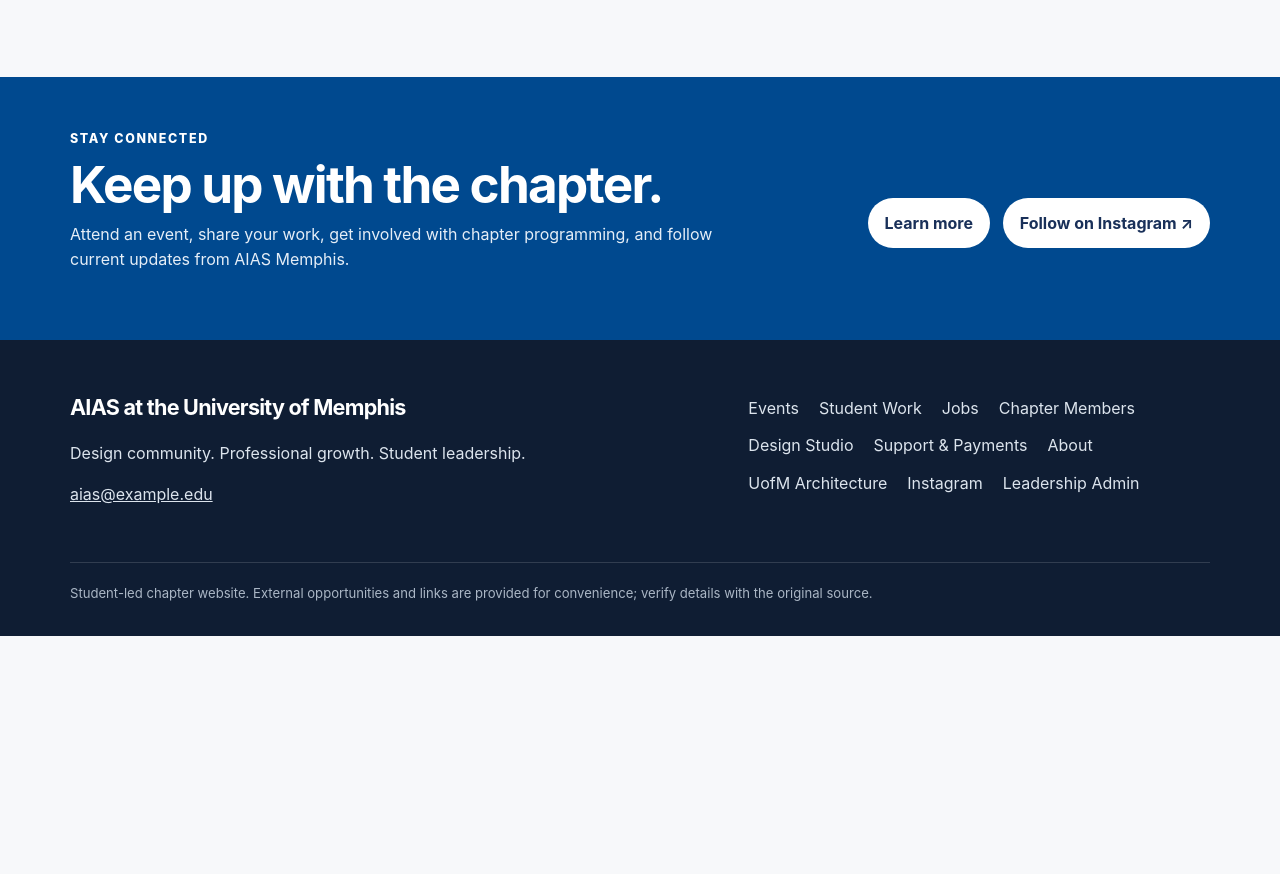
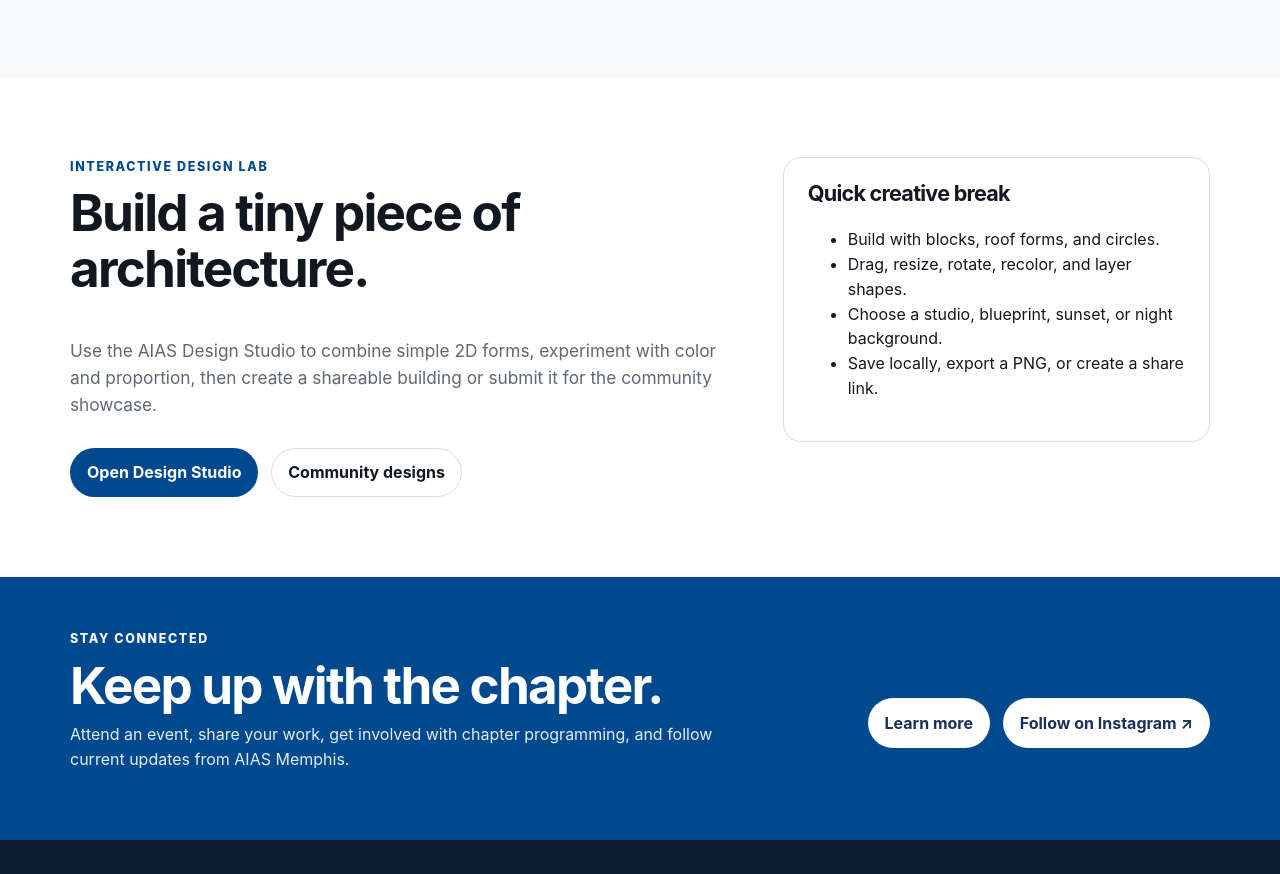
Before and after one commit to AIASTest/aias-memphis, a plain HTML site: page index.html in a window 1280 px wide. Shown: the part 3124-3998 px from the top of the page. Before the commit the page ends 3760 px from the top, so only its background shows below. Drawn offline with Linux system fonts and the light colour scheme.

Commit message:
Feature Design Studio on homepage

```diff
--- a/index.html
+++ b/index.html
@@ -62,6 +62,26 @@
     </div>
   </section>
 
+  <section class="section" style="background:#fff">
+    <div class="container about-grid">
+      <div>
+        <p class="eyebrow">Interactive design lab</p>
+        <h2>Build a tiny piece of architecture.</h2>
+        <p class="muted" style="font-size:1.08rem">Use the AIAS Design Studio to combine simple 2D forms, experiment with color and proportion, then create a shareable building or submit it for the community showcase.</p>
+        <div class="button-row"><a class="button button-primary" href="designer.html">Open Design Studio</a><a class="button button-outline" href="designer.html#showcase">Community designs</a></div>
+      </div>
+      <aside class="info-panel">
+        <h3>Quick creative break</h3>
+        <ul>
+          <li>Build with blocks, roof forms, and circles.</li>
+          <li>Drag, resize, rotate, recolor, and layer shapes.</li>
+          <li>Choose a studio, blueprint, sunset, or night background.</li>
+          <li>Save locally, export a PNG, or create a share link.</li>
+        </ul>
+      </aside>
+    </div>
+  </section>
+
   <section class="cta-band section-tight">
     <div class="container cta-layout">
       <div><p class="eyebrow" style="color:#fff">Stay connected</p><h2>Keep up with the chapter.</h2><p>Attend an event, share your work, get involved with chapter programming, and follow current updates from AIAS Memphis.</p></div>
```
